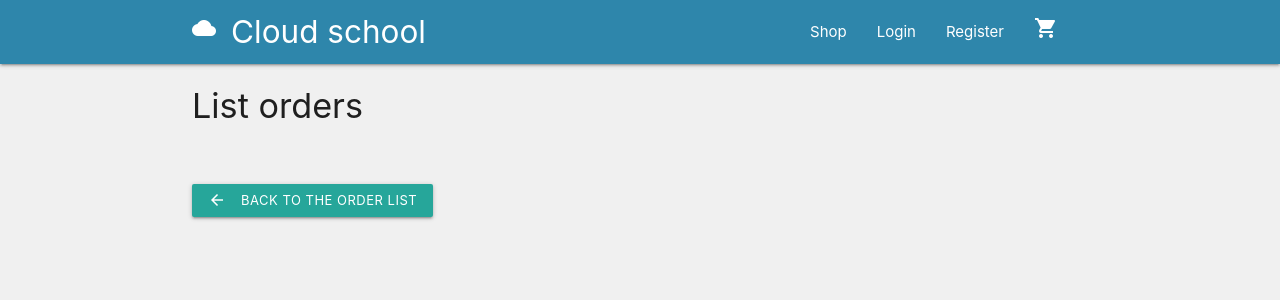
After one commit to faithy80/fsd-project, a Django app: page /dashboard/view_order/1/ in a window 1280 px wide. The commit adds this page. Shown: the top 300 px of the page. Run offline with Django 3.2, Linux system fonts and the light colour scheme; some libraries are stand-ins or nearby versions.

Commit message:
A basic view order view created.

```diff
--- a/dashboard/templates/list_order.html
+++ b/dashboard/templates/list_order.html
@@ -21,7 +21,7 @@
 
         <tr>
             <td>
-                <a href="#">
+                <a href="{% url 'view_order' item.order_number %}">
                     {{item.order_number}}
                 </a>
             </td>
--- /dev/null
+++ b/dashboard/templates/view_order.html
@@ -0,0 +1,13 @@
+{% extends 'base.html' %}
+
+{% block page_title %}List orders{% endblock %}
+{% block page_header %}List orders{% endblock %}
+
+{% block content %}
+
+<a href="{% url 'list_order' %}" class="waves-effect waves-light btn btn-small custom-btn">
+    Back to the order list
+    <i class="material-icons left">arrow_back</i>
+</a>
+
+{% endblock %}
--- a/dashboard/urls.py
+++ b/dashboard/urls.py
@@ -13,4 +13,5 @@ urlpatterns = [
     path('delete_product/<int:pk>/', delete_product, name='delete_product'),
     path('edit_product/<int:pk>/', edit_product, name='edit_product'),
     path('list_order/', list_order, name='list_order'),
+    path('view_order/<order_number>/', view_order, name='view_order'),
 ]
--- a/dashboard/views.py
+++ b/dashboard/views.py
@@ -297,3 +297,13 @@ def list_order(request):
     }
 
     return render(request, 'list_order.html', context)
+
+
+def view_order(request, order_number):
+    """
+    A function to list an order individually
+    """
+
+    context = {}
+
+    return render(request, 'view_order.html', context)
```
